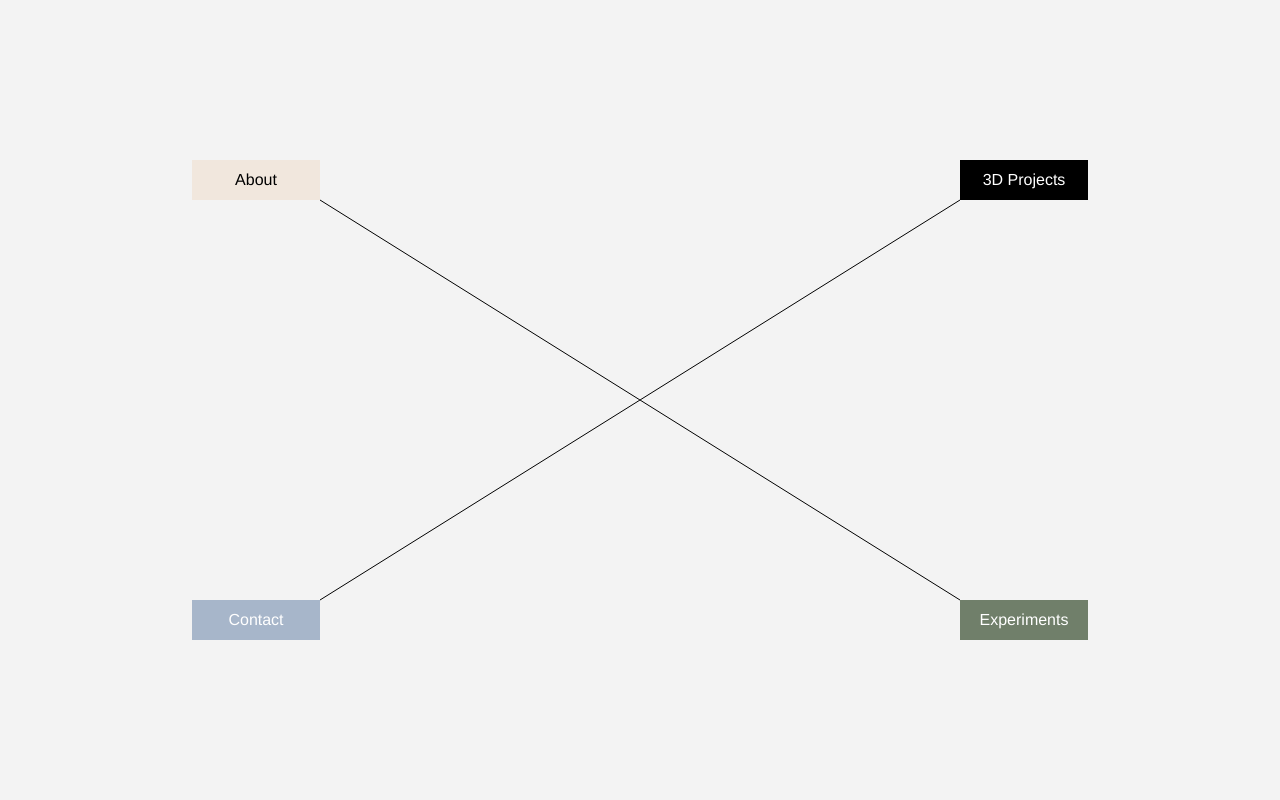
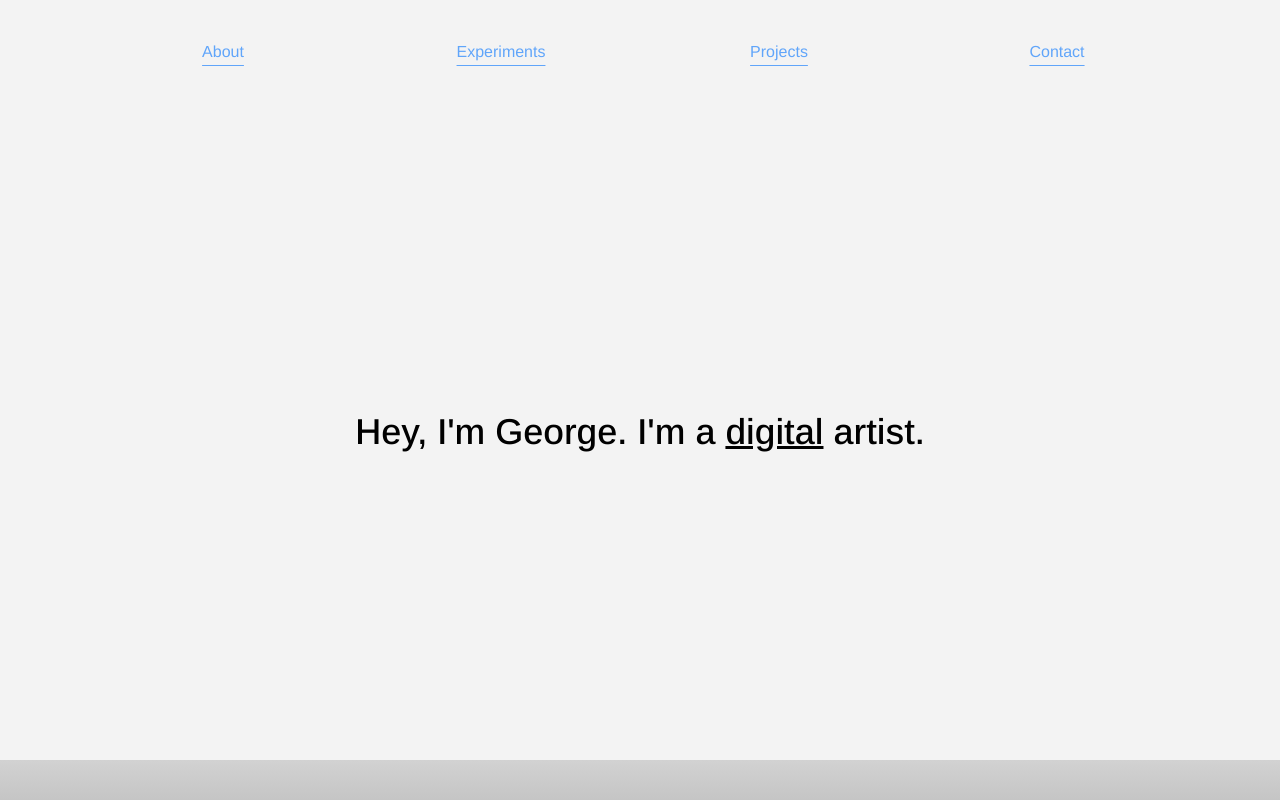
Before and after one commit to georgegausden/portfolio, a Next.js app: page / in a window 1280 px wide. Built offline with nearby package versions, Linux system fonts and the light colour scheme.

Commit message:
Refactor ProjectCard layout, update image dimensions, and update react-intersection-observer dependency

```diff
--- a/app/page.tsx
+++ b/app/page.tsx
@@ -1,440 +1,235 @@
-'use client'
-import Link from "next/link";
+"use client";
+import Navbar from "./components/navbar";
+import { useState } from "react";
+import projects from "./data/projects.json";
 import Image from "next/image";
-import Card from "./components/card";
-import projects from "./components/projects";
-import CardGrid from "./components/cardGrid";
-import React, { useEffect, useRef, useState } from 'react';
-import { motion, AnimatePresence } from "framer-motion";
+import ProjectCard from "./components/ProjectCard";
+import { useInView } from 'react-intersection-observer';
+
+
+interface Project {
+  title: string;
+  description: string;
+  tags: string[];
+  links: string[][];
+  abstract?: string; // Optional property
+}
+
+export default function HomePage() {
+  const [hoveredSection, setHoveredSection] = useState("");
+  const [activeSection, setActiveSection] = useState("");
+  const biography = projects.find((project) => project.category === "About");
+  const artistStatement = projects.find(
+    (project) => project.category === "About"
+  );
+  const experimentsSection = projects.find(
+    (project) => project.category === "Experiments"
+  );
+  const projectsSection = projects.find(
+    (project) => project.category === "Projects"
+  );
+  const contact = projects.find((project) => project.category === "Contact");
+  const activeExperiment = projects
+    .find((project) => project.category === "Experiments")
+    ?.projects.find((experiment) => experiment.title === activeSection);
+
+  const activeProject = projects
+    .find((project) => project.category === "Projects")
+    ?.projects.find((experiment) => experiment.title === activeSection);
 
 
 
-export default function Home() {
-
-  const [isMouseOverAbout, setIsMouseOverAbout] = useState(false);
-  const [isMouseOver3D, setisMouseOver3D] = useState(false);
-  const [isMouseOverContact, setisMouseOverContact] = useState(false);
-  const [isMouseOverExperiments, setisMouseOverExperiments] = useState(false);
-
-  const setAllMouseOverStatesToFalse = () => {
-    setIsMouseOverAbout(false);
-    setisMouseOver3D(false);
-    setisMouseOverContact(false);
-    setisMouseOverExperiments(false);
-  }
-
-  const handleMouseOver = (section: any) => {
-    setAllMouseOverStatesToFalse();
-    switch (section) {
-      case 'about':
-        setIsMouseOverAbout(true);
-        break;
-      case '3D':
-        setisMouseOver3D(true);
-        break;
-      case 'contact':
-        setisMouseOverContact(true);
-        break;
-      case 'experiments':
-        setisMouseOverExperiments(true);
-        break;
-      default:
-        break;
-    }
-  }
-
   return (
-    <AnimatePresence>
-      {/* <div>
-        <h6 className="text-black absolute top-5 right-10 font-extralight">George Gausden</h6>
-      </div> */}
-      <motion.main className="grid grid-cols-2 h-screen"
-        initial={{ opacity: 0 }}
-        animate={{ opacity: 1 }}
-        exit={{ opacity: 0 }}
-        transition={{ ease: "easeInOut", duration: 1 }}
+    <div className="flex flex-col min-h-screen max-w-7xl mx-auto ">
+      <nav className=" pt-10 top-0 z-20 text-center justify-center w-full">
+        <div className="flex text-center gap-[12%] md:gap-[10%] justify-center w-full">
+          <div>
+            <button onMouseEnter={() => setHoveredSection("About")}>About</button>
+            {hoveredSection === "About" && (
+              <div
+                id="navbarSection"
+                onMouseLeave={() => setHoveredSection("")}
               >
-        <div id='about'>
-
-          <div style={{ position: 'relative', width: '100%', height: '100%' }}>
-            <svg
-              style={{ position: 'absolute', top: 0, left: 0, width: '100%', height: '100%' }}
-            >
-              <line
-                x1='100%'
-                y1='100%'
-                x2='50%'
-                y2='50%'
-                stroke='black'
-              />
-
-              {/* draw the lines for the other pages */}
-              {isMouseOverAbout && <line
-                x1='50%'
-                y1='50%'
-                x2='25%'
-                y2='50%'
-                stroke='black'
-                transform="translate(-20,-20)"
-              />}
-
-
-            </svg>
-            <a
-            id = 'homepageLink'
-              onMouseEnter={() => {setAllMouseOverStatesToFalse(); setIsMouseOverAbout(true)}}
-
-
-              style={{
-                position: 'absolute',
-                bottom: '50%',
-                right: '50%',
-                backgroundColor: "#F1E7DD"
-              }}
-              className={`w-32 h-auto m-0  text-center text-transparent hover:w-32 ease-in-out duration-500 transition-all px-2`}>
-              <h6 className="text-black">About</h6>
-            </a>
-
-            {isMouseOverAbout && <Link href="/about"
-              id='homepageLink'
-
-              style={{
-                position: 'absolute',
-                bottom: '50%',
-                right: '75%',
-                backgroundColor: "#F1E7DD"
-              }}
-              className={`w-32 px-2 h-auto m-0 text-black ease-in-out duration-500 transition-all`}>
-              <h6 className="text-black">Biography</h6>
-            </Link>}
-
-
+                <button id="subButton" onClick={() => {
+  setActiveSection("Biography");
+  setHoveredSection("");
+}}>
+                  Biography
+                </button>
+                <button id="subButton" onClick={() => {
+  setActiveSection("Artist Statement");
+  setHoveredSection("");
+}}>
+                  Artist Statement
+                </button>
+                <button id="subButton" onClick={() => window.open("/CV.pdf", "_blank")}>
+                  CV
+                </button>
+                <button id="subButton" className="md:hidden" onClick={() => {
+  setActiveSection("Email");
+  setHoveredSection("");
+}}>Email</button>
+              </div>
+            )}
           </div>
 
-
+          <div>
+            <button onMouseEnter={() => setHoveredSection("Experiments")}>
+              Experiments
+            </button>
+            {hoveredSection === "Experiments" && (
+              <div
+                id="navbarSection"
+                onMouseLeave={() => setHoveredSection("")}
+              >
+                {experimentsSection?.projects.map((experiment, index) => (
+                  <button id="subButton"
+                    key={index}
+                    onClick={() => {
+                      setActiveSection(experiment.title);
+                      setHoveredSection("");
+                    }}
+                  >
+                    {experiment.title}
+                  </button>
+                ))}
+              </div>
+            )}
           </div>
 
-        <div id='3D Projects'>
-          <div style={{ position: 'relative', width: '100%', height: '100%' }}>
-            <svg
-              style={{ position: 'absolute', top: 0, left: 0, width: '100%', height: '100%' }}
+          <div>
+            <button onMouseEnter={() => setHoveredSection("Projects")}>
+              Projects
+            </button>
+            {hoveredSection === "Projects" && (
+              <div
+                id="navbarSection"
+                onMouseLeave={() => setHoveredSection("")}
               >
-              <line
-                x1="0%" y1="100%" x2="50%" y2="50%"
-                stroke='black'
-              />
+                {projectsSection?.projects.map((project, index) => (
+                  <button id="subButton"
+                    key={index}
+                    onClick={() => {
+                      setActiveSection(project.title);
+                      setHoveredSection("");
+                    }}
+                  >
+                    {project.title}
+                  </button>
+                ))}
+              </div>
+            )}
+          </div>
 
-              {/* draw the lines for the other pages */}
-              {isMouseOver3D&&<line
-                x1='50%'
-                y1='50%'
-                x2='75%'
-                y2='50%'
+          <div className="hidden md:block">
+            <button onMouseEnter={() => setHoveredSection("Contact")}>Contact</button>
+            {hoveredSection === "Contact" && (
+              <div
+                id="navbarSection"
+                onMouseLeave={() => setHoveredSection("")}
+              >
+                <button id="subButton" onClick={() => {
+  setActiveSection("Email");
+  setHoveredSection("");
+}}>Email</button>
+                <button id="subButton">Download CV</button>
+              </div>
+            )}
+          </div>
+        </div>
+      </nav>
 
-                stroke='black'
-                transform="translate(20,-20)"
-              />}
-
-              {isMouseOver3D&&<line
-                x1='50%'
-                y1='50%'
-                x2='75%'
-                y2='75%'
-
-                stroke='black'
-                transform="translate(20,-20)"
-              />}
-
-              {isMouseOver3D&&<line
-                x1='50%'
-                y1='50%'
-                x2='50%'
-                y2='75%'
-
-                stroke='black'
-                transform="translate(20,-20)"
-              />}
-            </svg>
-            <a
-            id = 'homepageLink'
-            onMouseEnter={() => {setAllMouseOverStatesToFalse(); setisMouseOver3D(true)}}
-
-              style={{
-                position: 'absolute',
-                bottom: '50%',
-                left: '50%',
-                backgroundColor: "#000000"
-              }}
+      <div
+        className={`flex flex-grow justify-center items-center py-[7%] px-[5%] transition-all ease-in-out duration-500 ${
+          hoveredSection !== "" ? "blur-xl" : ""
+        }`}
+        style={{ zIndex: 10 }}
+      >
+        {activeSection === "" && (
+          // eslint-disable-next-line react/no-unescaped-entities
+         <h2>Hey, I'm George. I'm a <i className="underline not-italic">digital</i> artist.</h2>
 
 
 
-              className={`w-10 h-10 m-0 text-transparent  text-center hover:w-32 hover:text-white ease-in-out duration-500 transition-all px-2`}>
-              <h6>3D Projects</h6>
-            </a>
+        )}
 
-            {isMouseOver3D && <Link id='homepageLink'
-              href="/cgi"
-              style={{
-                position: 'absolute',
-                bottom: '50%',
-                left: '75%',
-                backgroundColor: "#000000"
-              }}
+        {activeSection === "Biography" && (
+          <p className="lg:px-[20%]">{biography?.projects[0].description}</p>
+        )}
+        {activeSection === "Artist Statement" && (
+          <p className="lg:px-[20%]">{biography?.projects[1].description}</p>
+        )}
+       {activeSection === activeExperiment?.title && (
+    <div className="flex flex-col text-center  gap-20">
+      <div >
+        <h1>{activeExperiment.title}</h1>
+        <p>{activeExperiment.description}</p>
+        <div className="flex flex-wrap justify-center">
+          {activeExperiment.tags?.map((tag, index) => (
 
-              // when the user hovers over one of the links, show the image of the project?
+            <div
+              key={index}
+              className="inline-block bg-gray-200 p-2 m-1"
+            >
+              {tag}
+            </div>
+          ))}
+          </div>
+      </div>
+      <div className="md:grid md:grid-cols-2 xl:grid-cols-3 gap-10">
+      {activeExperiment?.links.map((link, index) => (
 
+        <div key={index} className="relative flex-shrink-0 group justify-center items-center flex flex-col ">
+  <Image
+    key={index}
+    src={link[0]}
+    alt={activeExperiment.title}
+    width={300}
+    height={300}
+  />
+  <div id="imageCaption">{link[1]}</div>
+</div>
 
-              className={`w-32 h-auto m-0 text-white hover:text-white ease-in-out duration-500 transition-all px-2`}>
-              <h6>CGI Montreal</h6>
-            </Link>}
-
-            {isMouseOver3D && <Link id='homepageLink'
-              href="/humanoid"
-              style={{
-                position: 'absolute',
-                bottom: '25%',
-                left: '75%',
-                backgroundColor: "#000000"
-              }}
-
-              // when the user hovers over one of the links, show the image of the project?
-
-              className={`w-32 h-auto m-0 text-white hover:text-white ease-in-out duration-500 transition-all px-2`}>
-              <h6>Humanoid</h6>
-            </Link>}
-
-
-            {isMouseOver3D && <Link id='homepageLink'
-              href="/diorama"
-              style={{
-                position: 'absolute',
-                bottom: '25%',
-                left: '50%',
-                backgroundColor: "#000000"
-              }}
-
-              // when the user hovers over one of the links, show the image of the project?
-
-              className={`w-32 h-auto m-0 text-white hover:text-white ease-in-out duration-500 transition-all px-2`}>
-              <h6>Diorama</h6>
-            </Link>}
+      ))}
+      </div>
+    </div>
+  )}
+        {activeSection === activeProject?.title && (
+          <div className="flex flex-col gap-20 items-start ">
+            <div className="w-full justify-center">
+              <h1>{activeProject.title}</h1>
+              <p className="text-center">{activeProject.description}</p>
+              <div className="flex flex-wrap justify-center">
+                {activeProject.tags?.map((tag, index) => (
+                  <div
+                    key={index}
+                    className="inline-block bg-gray-200 p-2 m-1"
+                  >
+                    {tag}
+                  </div>
+                ))}
               </div>
             </div>
 
-        <div id='contact'>
-          <div style={{ position: 'relative', width: '100%', height: '100%' }}>
-            <svg
-              style={{ position: 'absolute', top: 0, left: 0, width: '100%', height: '100%' }}
-            >
-              <line
-                x1="100%" y1="0%" x2="50%" y2="50%"
-                stroke='black'
-              />
-
-              {/* draw the lines for the other pages */}
-
-              {isMouseOverContact && <line
-                x1='50%'
-                y1='50%'
-                x2='25%'
-                y2='25%'
-
-                stroke='black'
-                transform="translate(-20,20)"
-              />}
-
-              {/* draw the lines for the other pages */}
-              {isMouseOverContact && <line
-                x1='50%'
-                y1='50%'
-                x2='25%'
-                y2='75%'
-
-                stroke='black'
-                transform="translate(-20,20)"
-              />}
-
-              {/* draw the lines for the other pages */}
-              {isMouseOverContact && <line
-                x1='50%'
-                y1='50%'
-                x2='25%'
-                y2='50%'
-
-                stroke='black'
-                transform="translate(-20,20)"
-              />}
-            </svg>
-            <a
-            id = 'homepageLink'
-            onMouseEnter={() => {setAllMouseOverStatesToFalse(); setisMouseOverContact(true)}}
-              style={{
-                position: 'absolute',
-                top: '50%',
-                right: '50%',
-                backgroundColor: "#A7B6CA"
-              }}
-
-              className={`w-10 h-auto m-0 text-transparent  text-center hover:w-32 ease-in-out duration-500 transition-all px-2`}>
-              <h6>Contact</h6>
-            </a>
-
-            {isMouseOverContact && <Link id='homepageLink'
-              href="/CV.pdf" download
-              style={{
-                position: 'absolute',
-                top: '75%',
-                right: '75%',
-                backgroundColor: "#A7B6CA"
-              }}
-
-              className={`w-32 h-auto m-0 text-black ease-in-out duration-500 transition-all px-2`}>
-              <h6>CV</h6>
-            </Link>}
-
-            {isMouseOverContact && <Link id='homepageLink'
-              href="https://www.instagram.com/georgegausden/"
-              target="_blank"
-              style={{
-                position: 'absolute',
-                top: '50%',
-                right: '75%',
-                backgroundColor: "#A7B6CA"
-              }}
-
-              className={`w-32 h-auto m-0 text-black ease-in-out duration-500 transition-all px-2`}>
-              <h6>Instagram</h6>
-            </Link>}
-
-            {isMouseOverContact && <Link id='homepageLink'
-             href = "mailto:george.philip.gausden@gmail.com"
-              style={{
-                position: 'absolute',
-                top: '25%',
-                right: '75%',
-                backgroundColor: "#A7B6CA"
-              }}
-
-              className={`w-32 h-auto m-0 text-black ease-in-out duration-500 transition-all px-2`}>
-              <h6>Email</h6>
-            </Link>}
-          </div>
-        </div>
-
-        <div id='experiments'>
-          <div style={{ position: 'relative', width: '100%', height: '100%' }}>
-            <svg
-              style={{ position: 'absolute', top: 0, left: 0, width: '100%', height: '100%' }}
-            >
-              <line
-                x1="0%" y1="0%" x2="50%" y2="50%"
-                stroke='black'
-                style={{
-                  animation: 'draw 2s forwards'
-                }}
-              />
-
-              {/* {isMouseOverExperiments && <line
-                x1="50%" y1="50%" x2="75%" y2="75%"
-                stroke='black'
-                transform="translate(20,20)"
-              />} */}
-
-              {/* {isMouseOverExperiments && <line
-                x1="50%" y1="50%" x2="75%" y2="25%"
-                stroke='black'
-                transform="translate(20,20)"
-              />} */}
-
-              {isMouseOverExperiments && <line
-                x1="50%" y1="50%" x2="75%" y2="50%"
-                stroke='black'
-                transform="translate(20,20)"
-              />}
-
-              {/* {isMouseOverExperiments && <line
-                x1="50%" y1="50%" x2="50%" y2="75%"
-                stroke='black'
-                transform="translate(20,20)"
-              />} */}
-
-
-            </svg>
-            <a
-            id = 'homepageLink'
-            onMouseEnter={() => {setAllMouseOverStatesToFalse(); setisMouseOverExperiments(true)}}
-              style={{
-                position: 'absolute',
-                top: '50%',
-                left: '50%',
-                backgroundColor: "#707F6A"
-              }}
-
-              className={`w-10 h-auto m-0 text-transparent  text-center hover:w-32 ease-in-out duration-500 transition-all px-2`}>
-              <h6>Experiments</h6>
-            </a>
-
-            {/* {isMouseOverExperiments && <Link id='homepageLink'
-              href="/geometries"
-              style={{
-                position: 'absolute',
-                top: '75%',
-                left: '75%',
-                backgroundColor: "#707F6A",
-                cursor: `url('0001.png'), auto`
-
-
-              }}
-
-              className={`w-32 h-auto m-0 text-black ease-in-out duration-500 transition-all px-2`}>
-              <h6>Geometries</h6>
-            </Link>} */}
-
-            {isMouseOverExperiments && <Link id='homepageLink'
-              href="/geometries"
-              style={{
-                position: 'absolute',
-                top: '50%',
-                left: '75%',
-                backgroundColor: "#707F6A"
-              }}
-
-              className={`w-32 h-auto m-0 text-black ease-in-out duration-500 transition-all px-2`}>
-              <h6>Geometry</h6>
-            </Link>}
-
-            {/* {isMouseOverExperiments && <Link id='homepageLink'
-              href="/experiments"
-              style={{
-                position: 'absolute',
-                top: '25%',
-                left: '75%',
-                backgroundColor: "#707F6A"
-              }}
-
-              className={`w-32 h-auto m-0 text-black ease-in-out duration-500 transition-all px-2`}>
-              <h6>Experiment #2</h6>
-            </Link>}
-
-            {isMouseOverExperiments && <Link id='homepageLink'
-              href="/experiments"
-              style={{
-                position: 'absolute',
-                top: '75%',
-                left: '50%',
-                backgroundColor: "#707F6A"
-              }}
-
-              className={`w-32 h-auto m-0 text-black ease-in-out duration-500 transition-all px-2`}>
-              <h6>Experiment #4</h6>
-            </Link>} */}
-
-          </div>
+            <div className="flex md:gap-20 flex-col ">
+            <ProjectCard imageSrc={activeProject.links[0][0]} imageCaption={activeProject.links[0][1]} imageAlt="alt" description={activeProject.abstract} title="Abstract"></ProjectCard>
+            <ProjectCard imageSrc={activeProject.links[1][0]} imageCaption={activeProject.links[1][1]} imageAlt="alt" description={activeProject.process} title="Process"></ProjectCard>
+            <ProjectCard imageSrc={activeProject.links[2][0]} imageCaption={activeProject.links[2][1]} imageAlt="alt" description={activeProject.mapping} title="Mapping"></ProjectCard>
             </div>
 
 
 
-      </motion.main>
-    </AnimatePresence>
+          </div>
+        )}
+        {activeSection === "Email" && (
+          <div className="text-3xl">georgegausden at gmail dot com</div>
+        )}
+      </div>
+
+      <div
+        className="fixed bottom-0 left-0 w-full h-[5%] z-30 hidden md:block"
+        style={{ background: "linear-gradient(to bottom, #D2D2D2, #C5C5C5)" }}
+      ></div>
+    </div>
   );
 }
--- a/package.json
+++ b/package.json
@@ -19,7 +19,7 @@
     "next": "14.1.0",
     "react": "^18.2.0",
     "react-dom": "^18.2.0",
-    "react-intersection-observer": "^9.8.1",
+    "react-intersection-observer": "^9.10.2",
     "react-modal": "^3.16.1",
     "react-p5": "^1.4.1",
     "react-p5-wrapper": "^4.1.2",
```
Also changed, not shown: app/test2/page.tsx (+7 -2 lines), 1 other file (tests, documents, lock files or other folders). Lines whose indentation alone changed are shown as unchanged.
